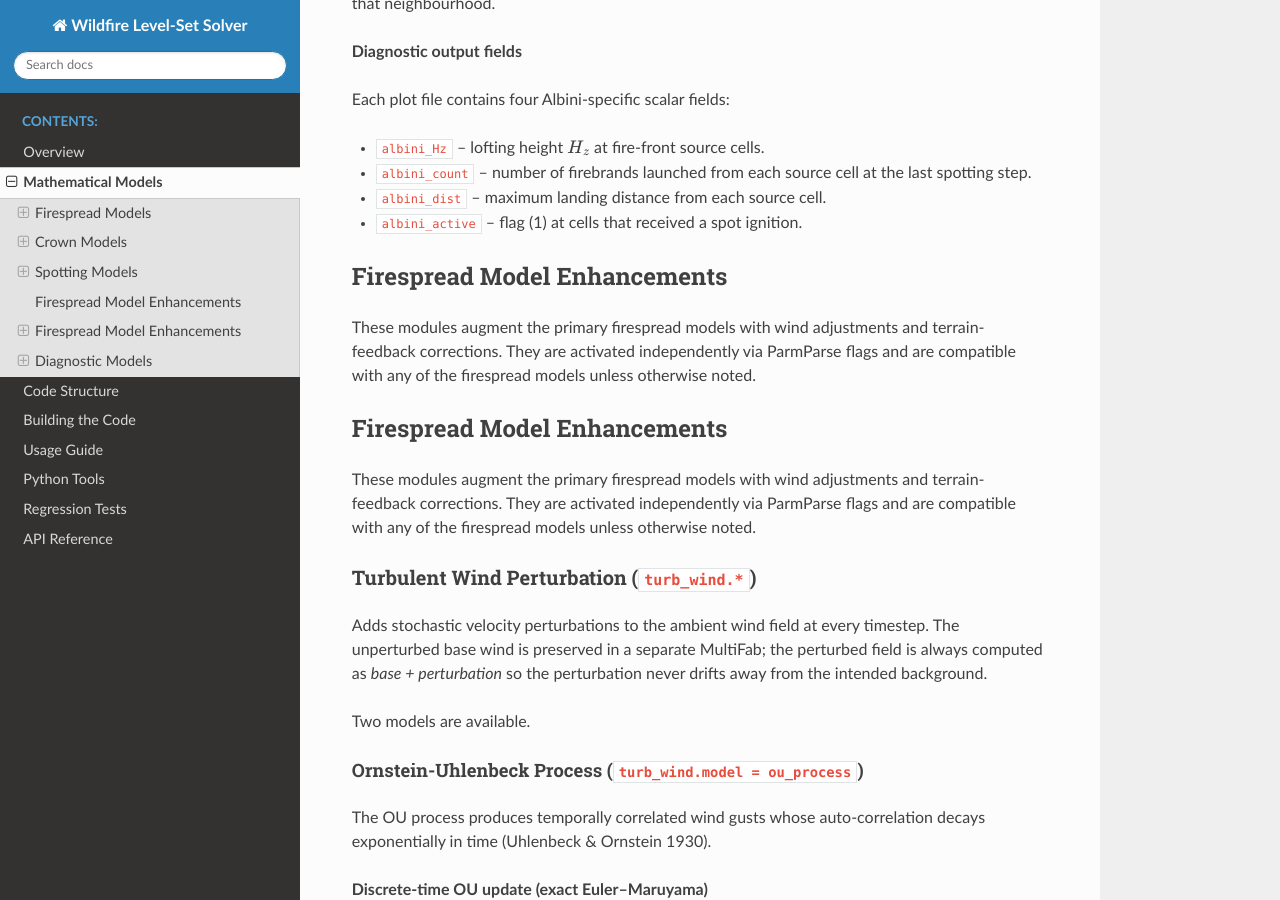
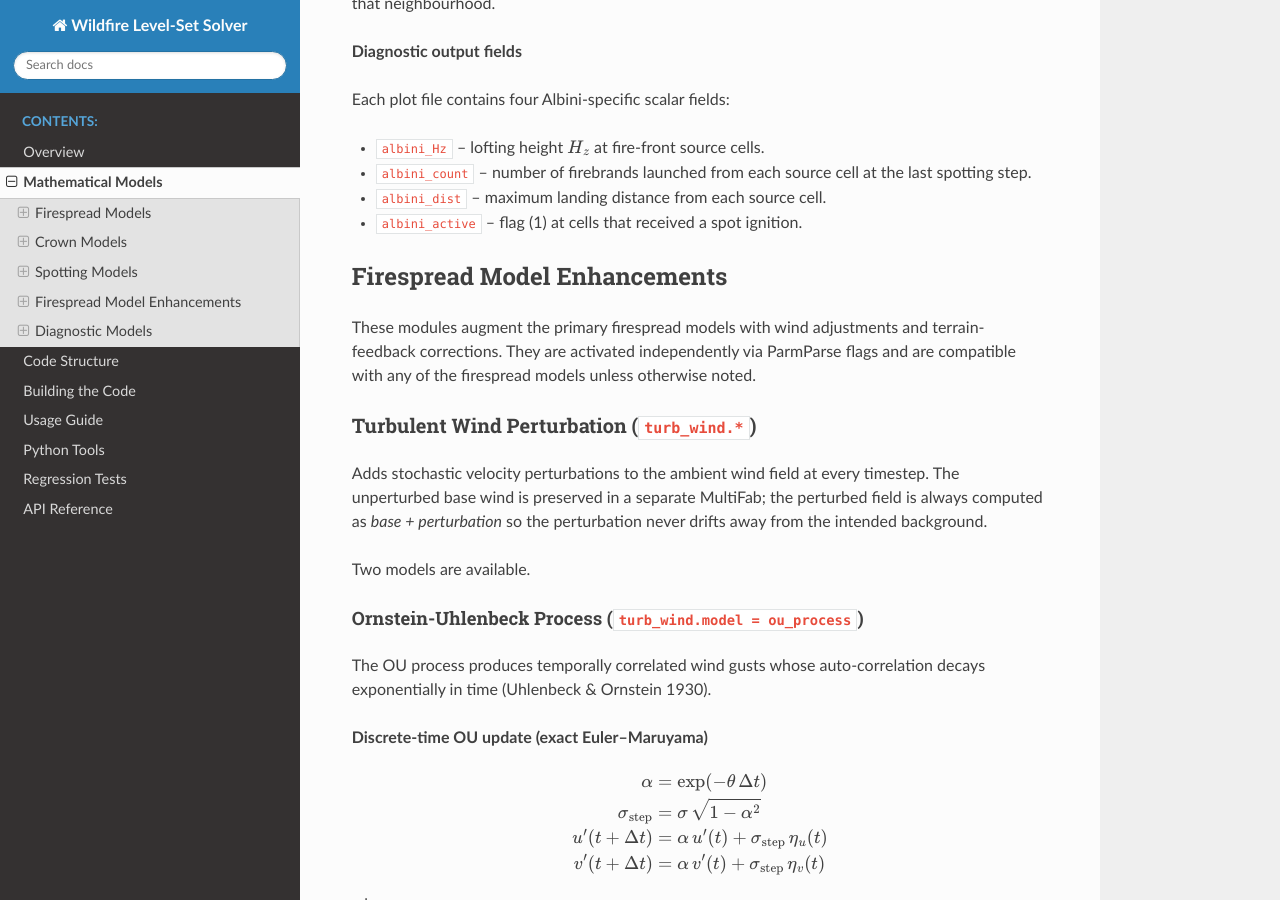
Before and after one commit to hgopalan/wildfire_levelset, a Sphinx documentation site: the page built from docs/mathematical_models.rst, in a window 1280 px wide and 900 px high, scrolled down 12357 px. Built offline with Sphinx 7.4.7 and the Read the Docs theme 3.1.0, drawn with Linux system fonts in a browser that asks for light colours.

Commit message:
fix duplicate section header in docs and update model count comment
Agent-Logs-Url: https://github.com/hgopalan/wildfire_levelset/sessions/7e79c414-1d2a-4be5-b7be-ce34ae448d9d

Co-authored-by: hgopalan <1108371+hgopalan@users.noreply.github.com>

```diff
--- a/docs/mathematical_models.rst
+++ b/docs/mathematical_models.rst
@@ -715,13 +715,6 @@ Each plot file contains four Albini-specific scalar fields:
   last spotting step.
 * ``albini_dist`` – maximum landing distance from each source cell.
 * ``albini_active`` – flag (1) at cells that received a spot ignition.
-
-Firespread Model Enhancements
------------------------------
-
-These modules augment the primary firespread models with wind adjustments and terrain-feedback
-corrections.  They are activated independently via ParmParse flags and are compatible with
-any of the firespread models unless otherwise noted.
 
 Firespread Model Enhancements
 -----------------------------
```
Also changed, not shown: 1 other file.
